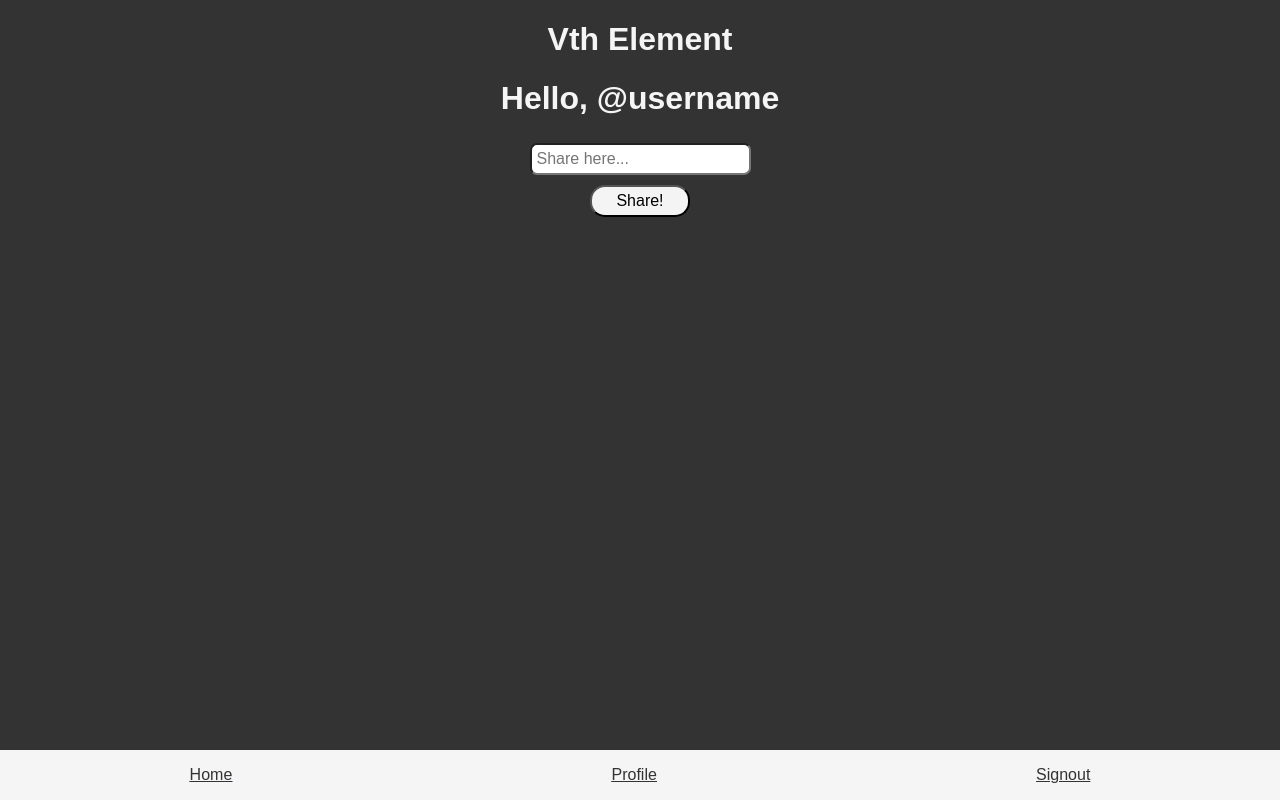
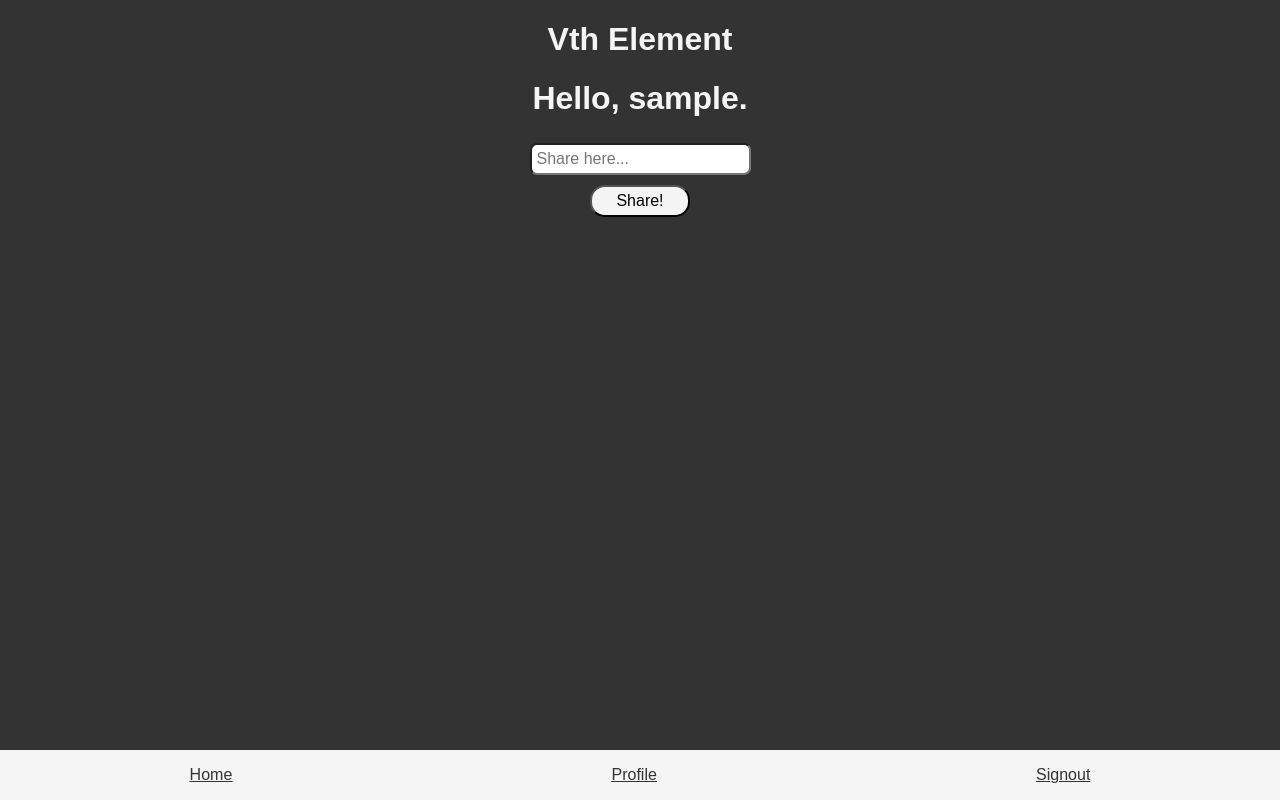
Before and after one commit to isaabutaa/vth-element, a React (Create React App) app in the folder client/: page /profile in a window 1280 px wide. Built offline with nearby package versions, Linux system fonts and the light colour scheme; no server answers; sample sign-in values are in the browser's storage.

Commit message:
brought in authContext so I could use the username on the profile page

```diff
--- a/client/src/App.js
+++ b/client/src/App.js
@@ -17,7 +17,7 @@ export default function App() {
                     { token ? <Redirect to="/profile" /> : <Auth /> }
                 </Route>
                 <Route path="/profile">
-                    <Profile />
+                    { !token ? <Redirect to="/" /> : <Profile /> }
                 </Route>
             </Switch>
             {navbar}
--- a/client/src/components/Profile.js
+++ b/client/src/components/Profile.js
@@ -1,13 +1,16 @@
 import { useContext, useEffect } from 'react'
 import { UserContext } from '../context/UserProvider.js'
+import { authContext } from '../context/AuthProvider.js'
 import ShareForm from './ShareForm.js'
 import SharesList from './SharesList.js'
 
 
 export default function Profile(props) {
+    const { user: {username, _id, memberSince} } = useContext(authContext)
     const { userShares, userAboutMe, addShare, getUserShares } = useContext(UserContext)
 
     useEffect(() => {
+        console.log(username)
         getUserShares()
     }, [])
 
@@ -19,7 +22,7 @@ export default function Profile(props) {
                                     </div>)
     return (
         <div>
-            <h1 className="user-greeting">Hello, @username</h1>
+            <h1 className="user-greeting">Hello, {username}.</h1>
             <ShareForm
                 addShare={addShare}
             />
```
